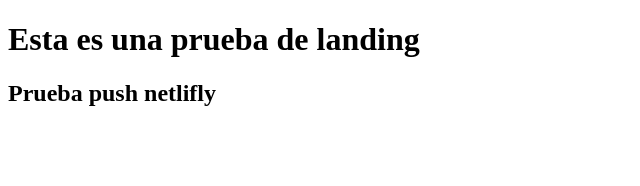
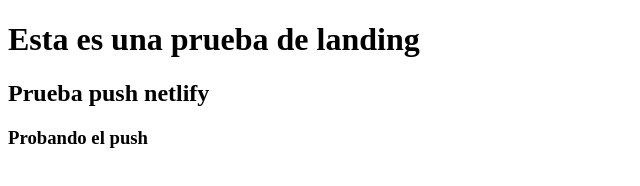
Before and after one commit to oscar-islas/landing-page, a plain HTML site: page index.html in a window 1280 px wide. Shown: the whole page, without its empty margins (0-640 px from the left). Drawn offline with Linux system fonts and the light colour scheme.

Commit message:
Subiendo nuevos cambios

```diff
--- a/index.html
+++ b/index.html
@@ -8,6 +8,7 @@
 </head>
 <body>
     <h1>Esta es una prueba de landing</h1>
-    <h2>Prueba push netlifly</h2>
+    <h2>Prueba push netlify</h2>
+    <h3>Probando el push</h3>
 </body>
 </html>
```
